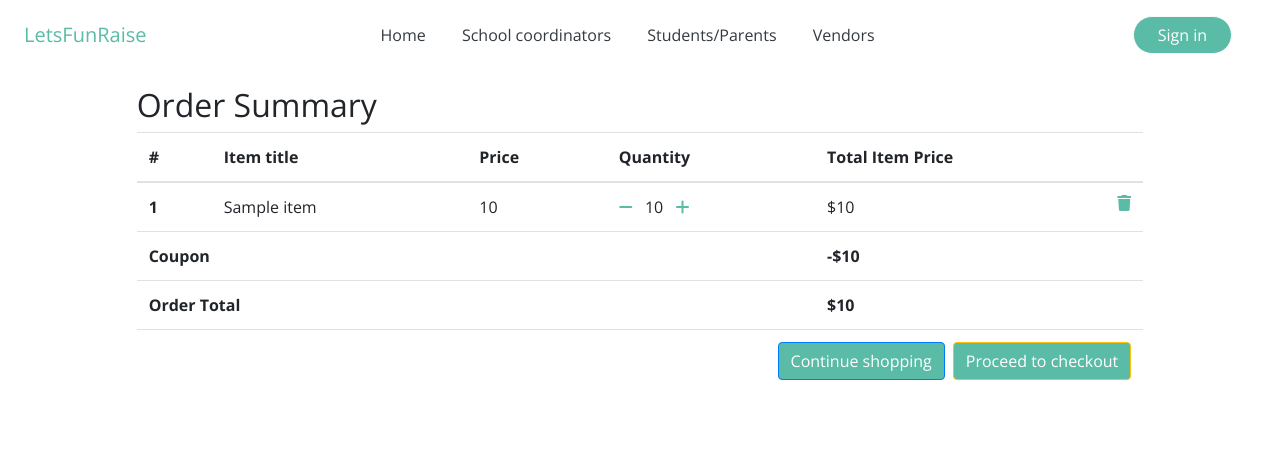
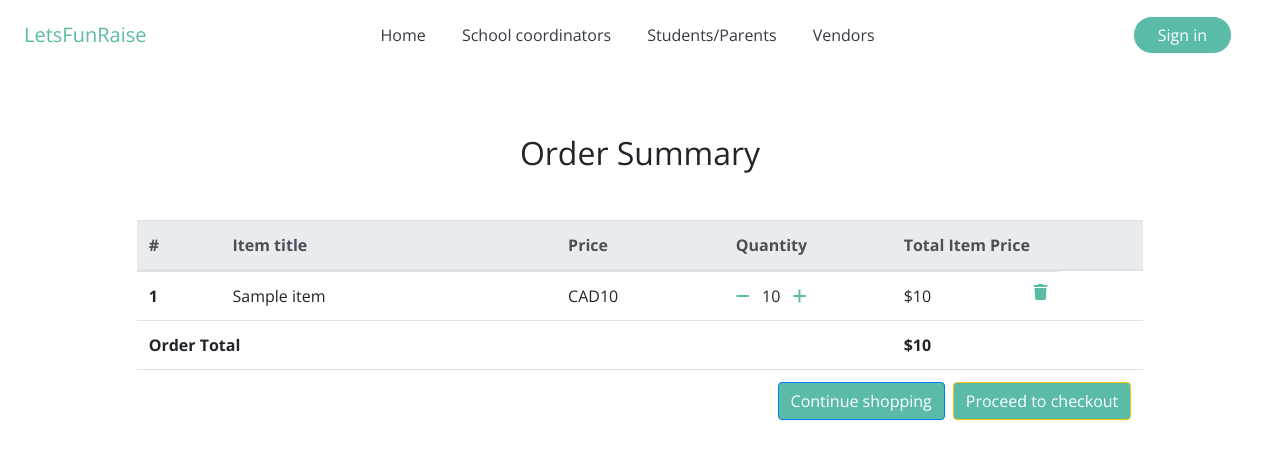
Before and after one commit to Azamatuz/dj_test, a Django app: template src/parent/templates/order/order_summary.html in a window 1280 px wide. Shown: the top 471 px of the page. Run offline with Django 3.2, Linux system fonts and the light colour scheme; the template is opened without the code that fills it: most values are stand-ins (such as "Sample title", 1, 10 or a date in 2020); parts of the project's set-up code (start-up, migrations or seed data) failed here and were passed over; some libraries are stand-ins or nearby versions.

Commit message:
templates edited

```diff
--- a/src/parent/templates/order/order_summary.html
+++ b/src/parent/templates/order/order_summary.html
@@ -1,72 +1,73 @@
 {% extends "base.html" %}
 
 {% block content %}
-  <main>
+
     <div class="container">
-
+        <div class="row">
+            <div class="col-md-12 mb-4">
                 <div class="table-responsive text-nowrap">
-    <h2>Order Summary</h2>
-    <table class="table">
-        <thead>
-        <tr>
-            <th scope="col">#</th>
-            <th scope="col">Item title</th>
-            <th scope="col">Price</th>
-            <th scope="col">Quantity</th>
-            <th scope="col">Total Item Price</th>
+                    <h2 class="my-5 h2 text-center">Order Summary</h2>
+                    <table class="table text-left">
+                        <thead class="thead-light">
+                            <tr class='d-flex'>
+                                <th class="col-1">#</th>
+                                <th class="col-4">Item title</th>
+                                <th class="col-2">Price</th>
+                                <th class="col-2">Quantity</th>
+                                <th class="col-3">Total Item Price</th>
                             </tr>
                         </thead>
                         <tbody>
                             {% for order_item in object.items.all %}
-        <tr>
-            <th scope="row">{{ forloop.counter }}</th>
-            <td>{{ order_item.item.title }}</td>
-            <td>{{ order_item.item.price }}</td>
-            <td>
-                <a href="{% url 'parent:remove-item-from-cart' order_item.item.slug %}"><i class="fas fa-minus mr-2"></i></a>
+                            <tr class='d-flex'>
+                                <th class="col-1">{{ forloop.counter }}</th>
+                                <td class="col-4">{{ order_item.item.title }}</td>
+                                <td class="col-2">CAD{{ order_item.item.price }}</td>
+                                <td class="col-2">
+                                    <a href="{% url 'parent:remove-item-from-cart' order_item.item.slug %}"><i
+                                            class="fas fa-minus mr-2"></i></a>
                                     {{ order_item.quantity }}
-                <a href="{% url 'parent:add-to-cart' order_item.item.slug %}"><i class="fas fa-plus ml-2"></i></a>
+                                    <a href="{% url 'parent:add-to-cart' order_item.item.slug %}"><i
+                                            class="fas fa-plus ml-2"></i></a>
                                 </td>
-            <td>
+                                <td class="col-2">
                                     ${{ order_item.get_total_item_price }}
-            <a style='color: red;' href="{% url 'parent:remove-from-cart' order_item.item.slug %}">
+                                    <a href="{% url 'parent:remove-from-cart' order_item.item.slug %}">
                                         <i class="fas fa-trash float-right"></i>
                                     </a>
                                 </td>
                             </tr>
                             {% empty %}
-        <tr>
+                            <tr class='d-flex'>
                                 <td colspan='5'>Your cart is empty</td>
                             </tr>
-        <tr>
+                            <tr class='d-flex'>
                                 <td colspan="5">
                                     <a class='btn btn-primary float-right' href='/menu/'>Continue shopping</a>
                                 </td>
                             </tr>
                             {% endfor %}
-        {% if object.coupon %}
-        <tr>
-            <td colspan="4"><b>Coupon</b></td>
-            <td><b>-${{ object.coupon.amount }}</b></td>
+
+                            {% if object.get_total %}
+                            <tr class='d-flex'>
+                                <td class="col-2"><b>Order Total</b></td>
+                                <td class="col-7"></td>
+                                <td class="col-3"><b>${{ object.get_total }}</b></td>
                             </tr>
-        {% endif %}
-        {% if object.get_total %}
-        <tr>
-            <td colspan="4"><b>Order Total</b></td>
-            <td><b>${{ object.get_total }}</b></td>
-        </tr>
-        <tr>
-            <td colspan="5">
-            <a class='btn btn-warning float-right ml-2' href='/order/checkout/'>Proceed to checkout</a>
+                            <tr class='d-flex'>
+                                <td class="col-6"</td>
+                                <td class="col-6">
+                                    <a class='btn btn-warning float-right ml-2' href='/order/checkout/'>Proceed to
+                                        checkout</a>
                                     <a class='btn btn-primary float-right' href='/menu/'>Continue shopping</a>
                                 </td>
                             </tr>
                             {% endif %}
                         </tbody>
                     </table>
-
+                </div>
+            </div>
+        </div>
     </div>
 
-    </div>
-  </main>
 {% endblock content %}
--- a/src/school/models.py
+++ b/src/school/models.py
@@ -5,7 +5,7 @@ from profiles.models import VendorProfile
 
 User = settings.AUTH_USER_MODEL
 
-
+class
 class EventItem(models.Model):
     user = models.ForeignKey(User, default=1, null=True, on_delete=models.SET_NULL)
     title = models.CharField(max_length=120)
```
Also changed, not shown: src/parent/templates/children/kid_list.html (+18 -14 lines), src/parent/templates/order/checkout.html (+3 -5 lines), src/school/templates/event/event_list.html (+16 -8 lines), src/db.sqlite3, 1 other file. Lines whose indentation alone changed are shown as unchanged.
